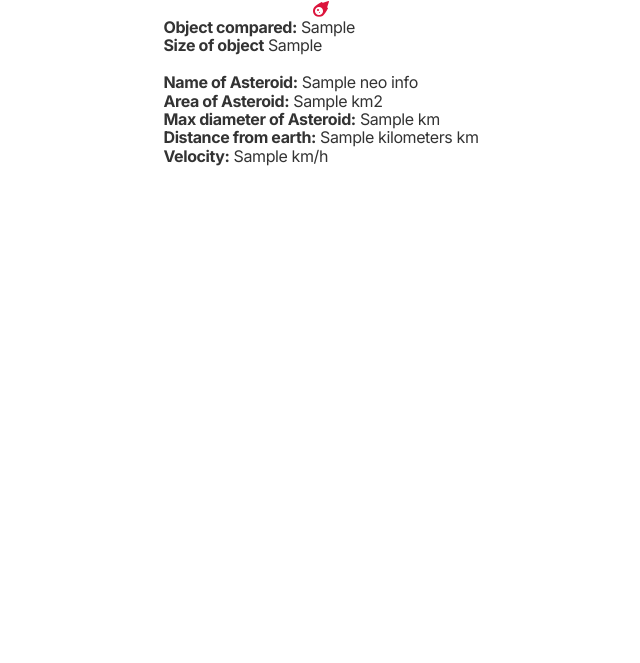
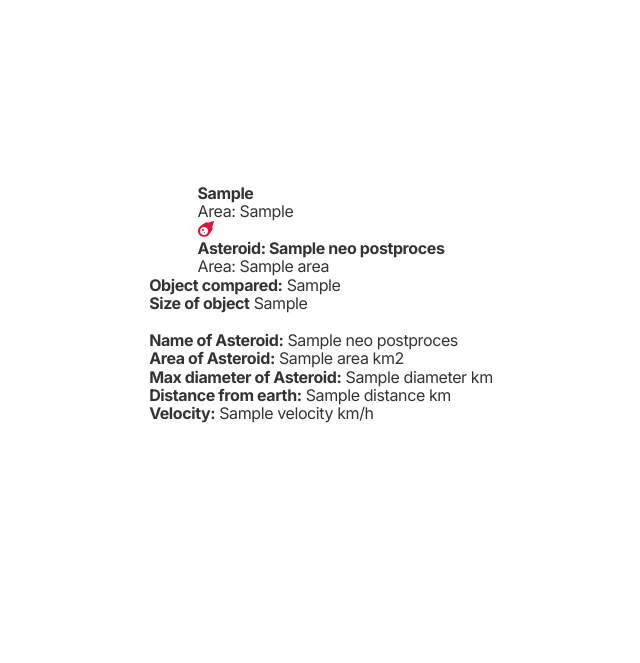
Before and after one commit to PawWin/NASA-Project, a Flask app: template templates/near-earth-asteroids.html in a window 1280 px wide. Shown: the part 170-833 px from the top of the page, without its empty margins (319-959 px from the left). Run offline with Flask 3, Linux system fonts and the light colour scheme; the template is opened without the code that fills it: most values are stand-ins (such as "Sample title", 1, 10 or a date in 2020); some libraries are stand-ins or nearby versions.

Commit message:
code refactoring

```diff
--- a/app.py
+++ b/app.py
@@ -1,14 +1,19 @@
 import requests
 import random
+import numpy as np
 from datetime import datetime, timedelta
+
 from flask import Flask, render_template
+
 import matplotlib.pyplot as plt
-import numpy as np
+import matplotlib as mpl
+from matplotlib.ticker import MultipleLocator
+
 from io import BytesIO
 import base64
+
 import folium
-import matplotlib as mpl
-from matplotlib.ticker import MultipleLocator
+
 import astropy.units as u
 from astropy.coordinates import Longitude
 from sunpy.coordinates import HeliocentricEarthEcliptic, get_body_heliographic_stonyhurst, get_horizons_coord
@@ -19,22 +24,46 @@ app = Flask(__name__)
 api_key = "FDlAcufYBrWHbobPQfofRn7Tm79SeoJotLOcpnjy"
 
 
-def get_apod_data():
-    # Choosing random date from beginning of apod to today
-    start_day = datetime(1995, 6, 16)  # Date of the first date of apod
+@app.route('/')
+def base():
+    return render_template('base.html')
+
+
+@app.route('/apod')
+def apod():
+    start_day = datetime(1995, 6, 16)
     end_day = datetime.now()
 
-    range_of_days = random.randint(0, (end_day - start_day).days)  # Range of the days I can add to start date
+    range_of_days = random.randint(0, (end_day - start_day).days)
 
-    random_date = start_day + timedelta(days=range_of_days)  # Random date
+    random_date = start_day + timedelta(days=range_of_days)
 
-    # Getting requests from apod api
     response = requests.get(f"https://api.nasa.gov/planetary/apod?api_key={api_key}&date={random_date.date()}")
 
-    return response.json()
+    apod_data = response.json()
+    title = apod_data['title']
+    explanation = apod_data['explanation']
+    hd_url = apod_data['hdurl']
+    return render_template('apod.html', title=title, explanation=explanation, hd_url=hd_url)
 
 
-def planetary_candidates():
+@app.route('/register')
+def register():
+    return render_template('register.html')
+
+
+@app.route('/login')
+def login():
+    return render_template('login-sprint.html')
+
+
+@app.route('/diagrams')
+def display_diagram_main():
+    return "Tu bedzie mozna wybrac konkretna strone z wykresami od Grzesia"
+
+
+@app.route('/planetary-candidates')
+def display_planetary_candidates():
     api_url = "https://exoplanetarchive.ipac.caltech.edu/cgi-bin/nstedAPI/nph-nstedAPI"
 
     query_params = {
@@ -66,10 +95,11 @@ def planetary_candidates():
     planets_data = base64.b64encode(buffer.read()).decode()
     buffer.close()
 
-    return planets_data
+    return render_template('planetary-candidates.html', planets_data=planets_data)
 
 
-def cameras_diagrams():
+@app.route('/cameras')
+def display_cameras_diagrams():
     max_sol = 3650
     # random_sol = random.randint(1, max_sol)
     random_sol = 2745
@@ -113,10 +143,11 @@ def cameras_diagrams():
     cameras_data = base64.b64encode(buffer.read()).decode()
     buffer.close()
 
-    return cameras_data
+    return render_template('cameras-diagrams.html', cameras_data=cameras_data)
 
 
-def near_earth_object():
+@app.route('/near-earth')
+def display_near_earth_objects():
     start_date = datetime(random.randint(2015, 2022), random.randint(1, 12), random.randint(1, 30))
     end_date = start_date + timedelta(days=7)  # Data 7 dni później
 
@@ -152,114 +183,6 @@ def near_earth_object():
     near_earth_data = base64.b64encode(buffer.read()).decode()
     buffer.close()
 
-    return near_earth_data
-
-
-def asteroid():
-    start_date = "2015-01-01"
-    end_date = "2023-11-01"
-
-    start_datetime = datetime.strptime(start_date, "%Y-%m-%d")
-    end_datetime = datetime.strptime(end_date, "%Y-%m-%d")
-
-    random_datetime = start_datetime + timedelta(
-        days=random.randint(0, (end_datetime - start_datetime).days))
-
-    random_date = random_datetime.strftime("%Y-%m-%d")
-    url = f"https://api.nasa.gov/neo/rest/v1/feed?start_date={random_date}&end_date={random_date}&api_key={api_key}"
-
-    response = requests.get(url)
-
-    data = response.json()
-    near_earth_objects = data['near_earth_objects']
-
-    date_counts = {}
-    for date, asteroids in near_earth_objects.items():
-        date_counts[date] = len(asteroids)
-
-    dates = list(date_counts.keys())
-    asteroid_counts = list(date_counts.values())
-
-    plt.figure(figsize=(12, 6))
-    plt.bar(dates, asteroid_counts)
-    plt.ylabel("Liczba asteroid")
-    plt.title(f"Liczba bliskich podejść asteroid w dniu {random_date}")
-    plt.xticks(rotation=45)
-    plt.tight_layout()
-
-    buffer = BytesIO()
-    plt.savefig(buffer, format="png")
-    buffer.seek(0)
-    asteroids_data = base64.b64encode(buffer.read()).decode()
-    buffer.close()
-
-    return asteroids_data
-
-
-def planet_masses():
-    planet_names = ["Mercury", "Venus", "Earth", "Mars", "Jupiter", "Saturn", "Uranus", "Neptune"]
-    planet_masses = [0.055, 0.815, 1, 0.107, 317.8, 95.2, 14.5, 17.1]
-
-    plt.figure(figsize=(10, 6))
-    plt.bar(planet_names, planet_masses, color='green')
-    plt.xlabel('Planet')
-    plt.ylabel('Relative Mass (Earth = 1)')
-    plt.title('Relative Mass of Planets in the Solar System')
-    plt.xticks(rotation=45, ha='right')
-    plt.tight_layout()
-
-    buffer = BytesIO()
-    plt.savefig(buffer, format="png")
-    buffer.seek(0)
-    planet_masses_data = base64.b64encode(buffer.read()).decode()
-    buffer.close()
-
-    return planet_masses_data
-
-@app.route('/')
-def base():
-    return render_template('base.html')
-
-
-@app.route('/apod')
-def apod():
-    apod_data = get_apod_data()
-    title = apod_data['title']
-    explanation = apod_data['explanation']
-    hd_url = apod_data['hdurl']
-    return render_template('apod.html', title=title, explanation=explanation, hd_url=hd_url)
-
-
-@app.route('/register')
-def register():
-    return render_template('register.html')
-
-
-@app.route('/login')
-def login():
-    return render_template('login-sprint.html')
-
-
-@app.route('/diagrams')
-def display_diagram_main():
-    return "Tu bedzie mozna wybrac konkretna strone z wykresami od Grzesia"
-
-
-@app.route('/planetary-candidates')
-def display_planetary_candidates():
-    planets_data = planetary_candidates()
-    return render_template('planetary-candidates.html', planets_data=planets_data)
-
-
-@app.route('/cameras')
-def display_cameras_diagrams():
-    cameras_data = cameras_diagrams()
-    return render_template('cameras-diagrams.html', cameras_data=cameras_data)
-
-
-@app.route('/near-earth')
-def display_near_earth_objects():
-    near_earth_data = near_earth_object()
     return render_template('near-earth.html', near_earth_data=near_earth_data)
 
 
@@ -343,7 +266,23 @@ def display_asteroid_diagram():
 
 @app.route('/planet-masses')
 def display_planet_masses():
-    planets_masses_data = planet_masses()
+    planet_names = ["Mercury", "Venus", "Earth", "Mars", "Jupiter", "Saturn", "Uranus", "Neptune"]
+    planet_masses = [0.055, 0.815, 1, 0.107, 317.8, 95.2, 14.5, 17.1]
+
+    plt.figure(figsize=(10, 6))
+    plt.bar(planet_names, planet_masses, color='green')
+    plt.xlabel('Planet')
+    plt.ylabel('Relative Mass (Earth = 1)')
+    plt.title('Relative Mass of Planets in the Solar System')
+    plt.xticks(rotation=45, ha='right')
+    plt.tight_layout()
+
+    buffer = BytesIO()
+    plt.savefig(buffer, format="png")
+    buffer.seek(0)
+    planets_masses_data = base64.b64encode(buffer.read()).decode()
+    buffer.close()
+
     return render_template('planet-masses.html', planets_masses_data=planets_masses_data)
 
 
@@ -425,12 +364,17 @@ def near_earth():
         scale = asteroid_area / example_city_area
         icon_size = round(scale * 10.0, 2)
 
+    neo_postprocess_data = {'name': largest_hazardous_neo['name'], 'area': asteroid_area,
+                            'diameter': max_diameter,
+                            'distance': largest_hazardous_neo['close_approach_data'][0]['miss_distance']['kilometers'],
+                            'velocity': largest_hazardous_neo['close_approach_data'][0]['relative_velocity']['kilometers_per_hour'],
+                            'date': largest_hazardous_neo['close_approach_data'][0]['close_approach_date_full']}
+
     return render_template('near-earth-asteroids.html',
                            icon_size=icon_size,
                            object_to_scale=object_to_scale,
-                           neo_info=largest_hazardous_neo,
-                           compared_object_data=compared_object_data,
-                           asteroid_area = asteroid_area)
+                           neo_postprocess_data=neo_postprocess_data,
+                           compared_object_data=compared_object_data,)
 
 
 if __name__ == "__main__":
--- a/templates/near-earth-asteroids.html
+++ b/templates/near-earth-asteroids.html
@@ -9,25 +9,39 @@
 
 {% block content %}
   <div id="header">
-        <h1>Scale of the nearest asteroid near the earth in: {{ neo_info['close_approach_data'][0]['close_approach_date_full']}}</h1>
+        <h1>Scale of the nearest asteroid near the earth in: {{ neo_postprocess_data['date'] }}</h1>
   </div>
   <div class="icons">
       <div id="icon_left">
           <i class="{{object_to_scale}}" style="font-size: 10em"></i>
+          <br>
+          <strong>{{compared_object_data[0]}}</strong>
+          {% if compared_object_data[0] == "Burj Khalifa" %}
+            <p>Height: {{ compared_object_data[1] }}</p>
+          {% else %}
+            <p>Area: {{ compared_object_data[1] }}</p>
+          {% endif %}
       </div>
       <div id="icon_right">
-          <i class="fa solid fa-meteor fa-bounce" style="color: crimson; font-size: {{icon_size}}em"></i>
+          <i class="fa solid fa-meteor fa-bounce" style="color: crimson; font-size: {{ icon_size }}em"></i>
+          <br>
+          <strong>Asteroid: {{ neo_postprocess_data['name'] }}</strong>
+          {% if compared_object_data[0] == "Burj Khalifa" %}
+            <p>Height: {{ neo_postprocess_data['diameter'] }} km</p>
+          {% else %}
+            <p>Area: {{ neo_postprocess_data['area'] }}</p>
+          {% endif %}
       </div>
   </div>
   <div class="object-info">
-      <strong>Object compared:</strong> {{compared_object_data[0]}}<br>
-      <strong>Size of object</strong> {{compared_object_data[1]}}<br>
+      <strong>Object compared:</strong> {{ compared_object_data[0] }}<br>
+      <strong>Size of object</strong> {{ compared_object_data[1] }}<br>
       <br>
-      <strong>Name of Asteroid:</strong> {{neo_info['name']}}<br>
-      <strong>Area of Asteroid:</strong> {{asteroid_area}} km2<br>
-      <strong>Max diameter of Asteroid:</strong> {{neo_info['estimated_diameter']['kilometers']['estimated_diameter_max']}} km<br>
-      <strong>Distance from earth:</strong> {{neo_info['close_approach_data'][0]['miss_distance']['kilometers']}} km<br>
-      <strong>Velocity:</strong>  {{neo_info['close_approach_data'][0]['relative_velocity']['kilometers_per_hour']}} km/h
+      <strong>Name of Asteroid:</strong> {{ neo_postprocess_data['name'] }}<br>
+      <strong>Area of Asteroid:</strong> {{ neo_postprocess_data['area'] }} km2<br>
+      <strong>Max diameter of Asteroid:</strong> {{ neo_postprocess_data['diameter'] }} km<br>
+      <strong>Distance from earth:</strong> {{ neo_postprocess_data['distance'] }} km<br>
+      <strong>Velocity:</strong>  {{ neo_postprocess_data['velocity'] }} km/h
   </div>
 
 
```
